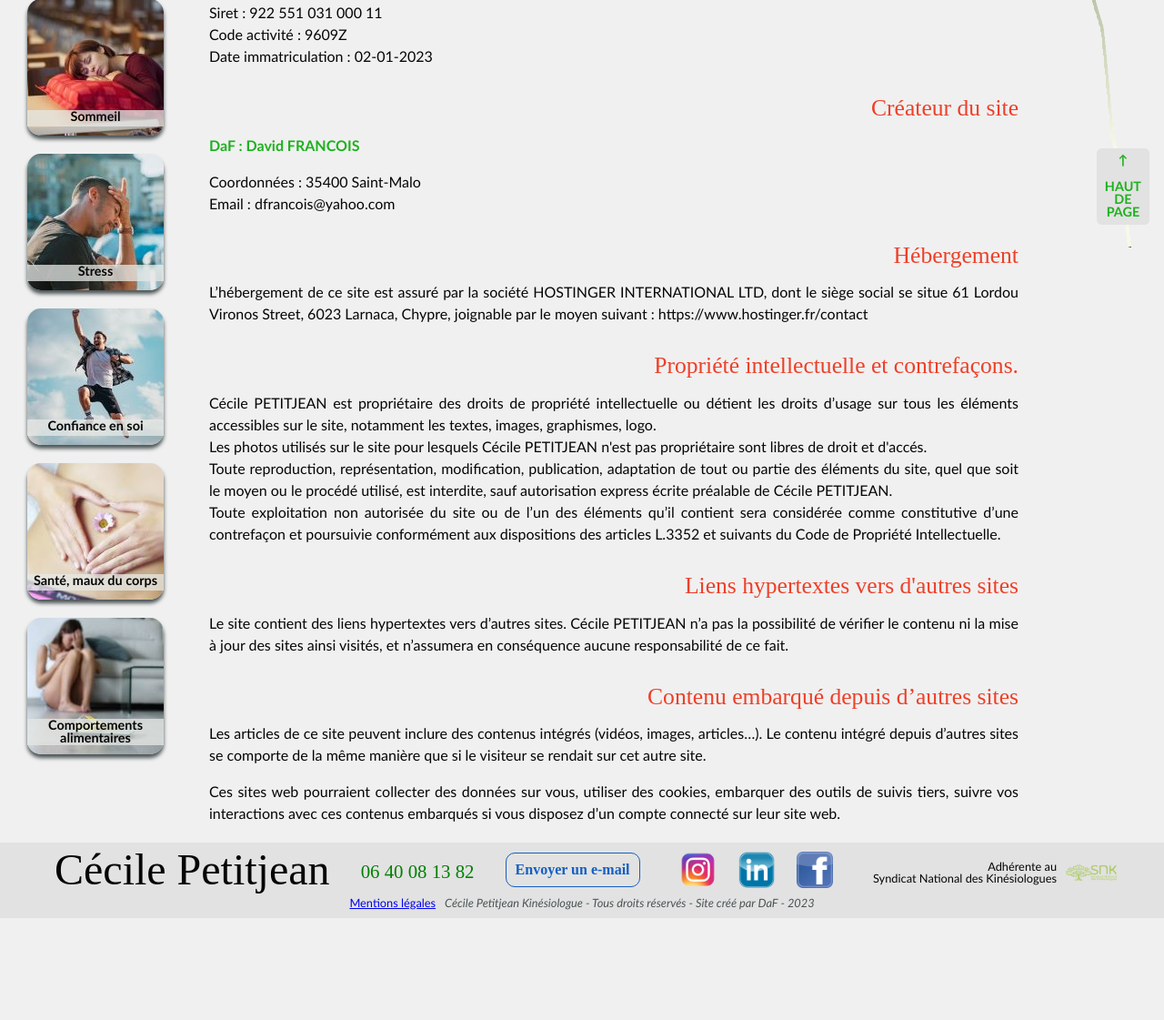
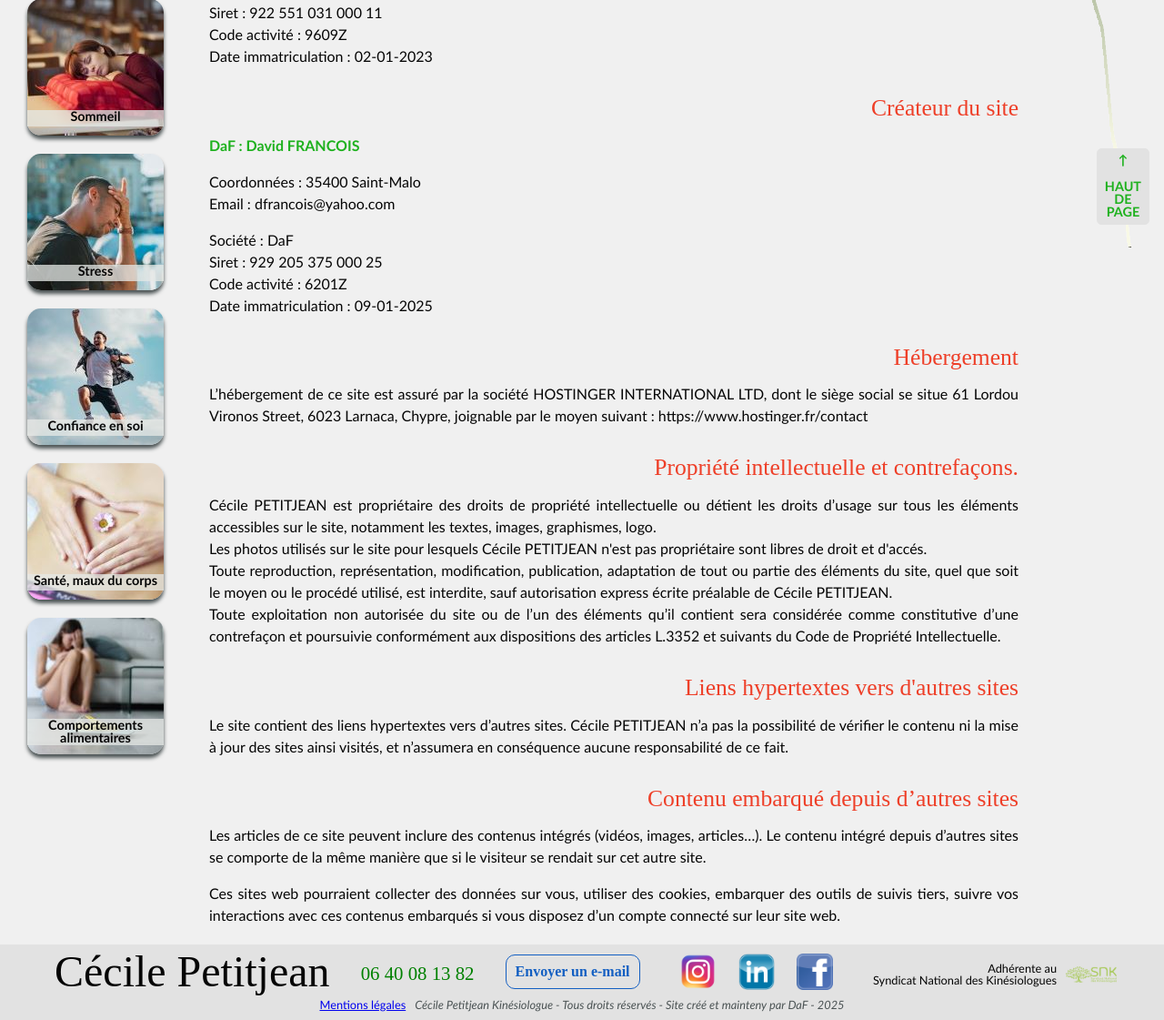
Before and after one commit to DavFrancois/cecilepetitjeankinesiologue, a PHP site: page /p100_mentions.php in a window 1280 px wide. Shown: the part 877-1998 px from the top of the page at 91% size. Before the commit the page ends 1886 px from the top, so only its background shows below. Run offline with PHP 8.4, Linux system fonts and the light colour scheme.

Commit message:
Mise à jour suite maintenance et création DaF

```diff
--- a/footer.php
+++ b/footer.php
@@ -19,6 +19,6 @@
     <div class="mentions">
         <a href="p100_mentions.php">Mentions légales</a>
         <!--<a href="p100_mentions.php">Politique des cookies</a>-->
-        <p>Cécile Petitjean Kinésiologue - Tous droits réservés - Site créé par DaF - 2023</p>
+        <p>Cécile Petitjean Kinésiologue - Tous droits réservés - Site créé et mainteny par DaF - 2025</p>
     </div>
 </footer>
--- a/p100_mentions.php
+++ b/p100_mentions.php
@@ -43,6 +43,7 @@
                         <h3>Créateur du site</h3>
                         <p><strong>DaF : David FRANCOIS</strong></p>
                         <p>Coordonnées : 35400 Saint-Malo<br />Email : dfrancois@yahoo.com</p>
+                        <p>Société : DaF<br /> Siret : 929 205 375 000 25<br>Code activité : 6201Z<br>Date immatriculation : 09-01-2025</p>
                         <h3>Hébergement</h3>
                         <p>L’hébergement de ce site est assuré par la société HOSTINGER INTERNATIONAL LTD, dont le siège social se situe 61 Lordou Vironos Street, 6023 Larnaca, Chypre, joignable par le moyen suivant : https://www.hostinger.fr/contact</p>
                         <h3>Propriété intellectuelle et contrefaçons.</h3>
```
